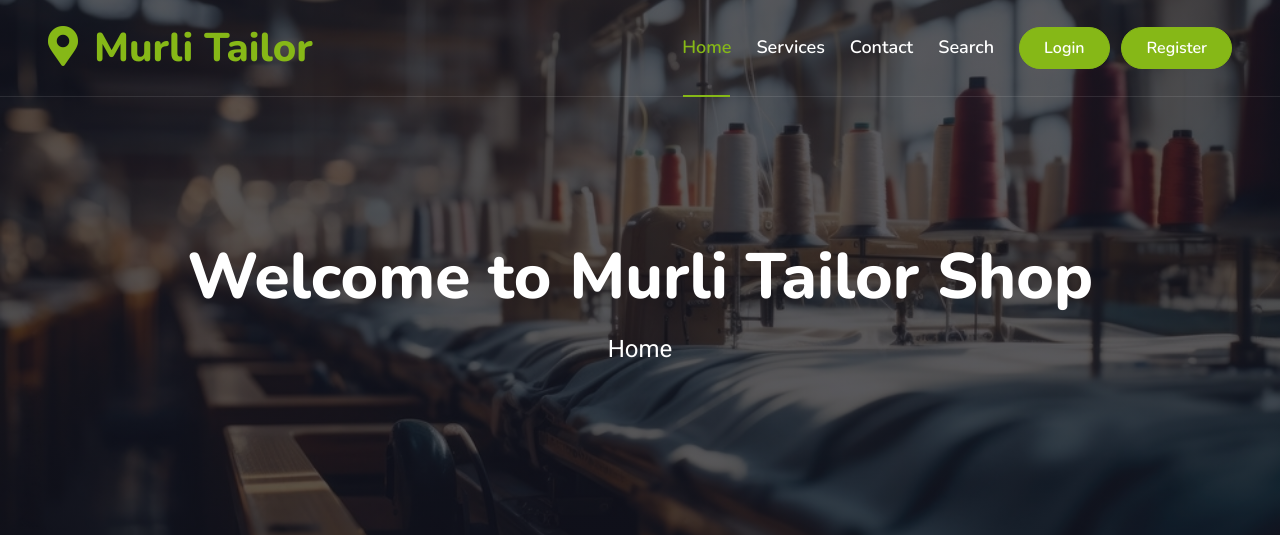
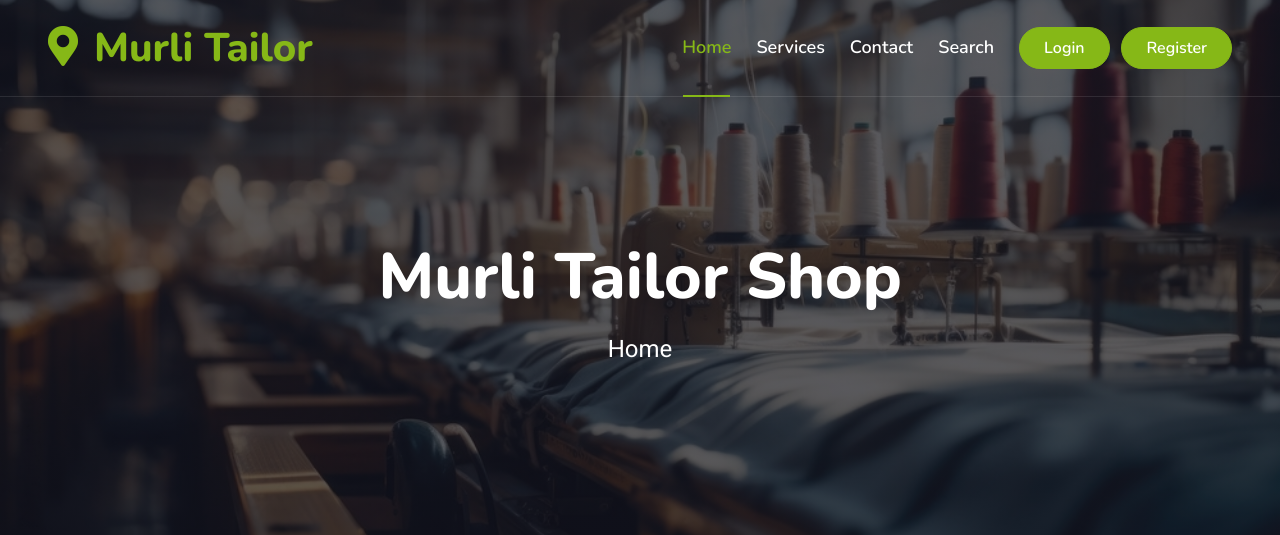
Before and after one commit to DEVAI01/tailorrecipt, a Django app: page / in a window 1280 px wide. Shown: the part 46-581 px from the top of the page. Run offline with Django 3.2, Linux system fonts and the light colour scheme; some libraries are stand-ins or nearby versions.

Commit message:
update the home page

```diff
--- a/tailorrecipt/templates/Home.html
+++ b/tailorrecipt/templates/Home.html
@@ -45,7 +45,7 @@
         <div class="container py-5">
             <div class="row justify-content-center py-5">
                 <div class="col-lg-10 pt-lg-5 mt-lg-5 text-center">
-                    <h1 class="display-3 text-white mb-3 animated slideInDown">Welcome to Murli Tailor Shop</h1>
+                    <h1 class="display-3 text-white mb-3 animated slideInDown">Murli Tailor Shop</h1>
                     <p class="fs-4 text-white mb-4 animated slideInDown">Home</p>
                     <div class="position-relative w-75 mx-auto animated slideInDown">
                         <!-- <input class="form-control border-0 rounded-pill w-100 py-3 ps-4 pe-5" type="text" placeholder="Eg: Thailand">
```
